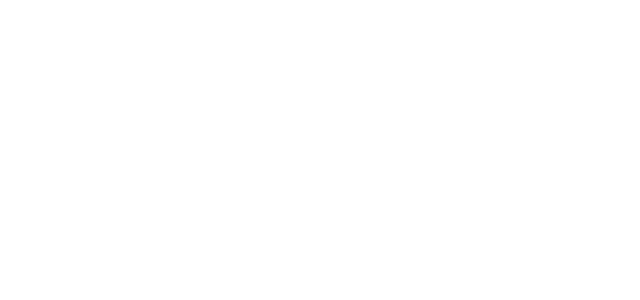
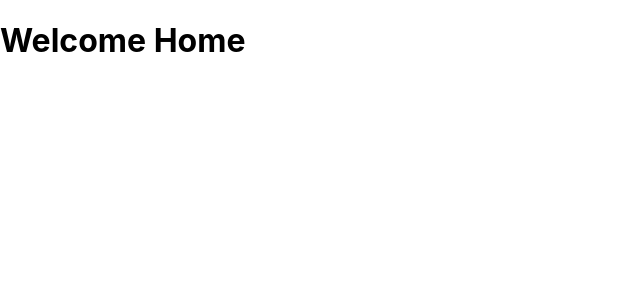
Before and after one commit to Chiranjibzlt/React-calipso, a React (Create React App) app: page / in a window 1280 px wide. Shown: the top 300 px of the page, without its empty margins (0-640 px from the left). Built offline with nearby package versions, Linux system fonts and the light colour scheme.

Commit message:
new files

```diff
--- a/src/App.js
+++ b/src/App.js
@@ -9,10 +9,10 @@ const App = () => {
   return (
     <>
       <Switch>
-          <Route exact path="https://chiranjibzlt.github.io/React-calipso/" component={ Home } />
-          <Route exact path="https://chiranjibzlt.github.io/React-calipso/about" component={ About } />
-          <Route exact path="https://chiranjibzlt.github.io/React-calipso/service" component={ Service } />
-          <Route exact path="https://chiranjibzlt.github.io/React-calipso/contact" component={ Contact }  />
+          <Route exact path="/" component={ Home } />
+          <Route exact path="/about" component={ About } />
+          <Route exact path="/service" component={ Service } />
+          <Route exact path="/contact" component={ Contact }  />
       </Switch>
     </>
   );
```
